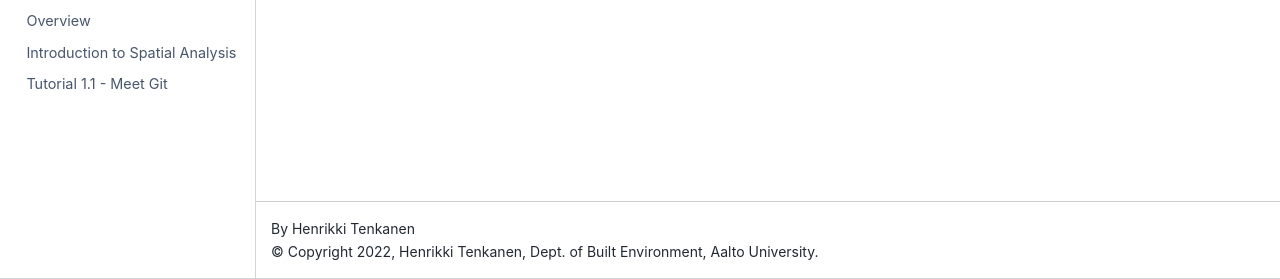
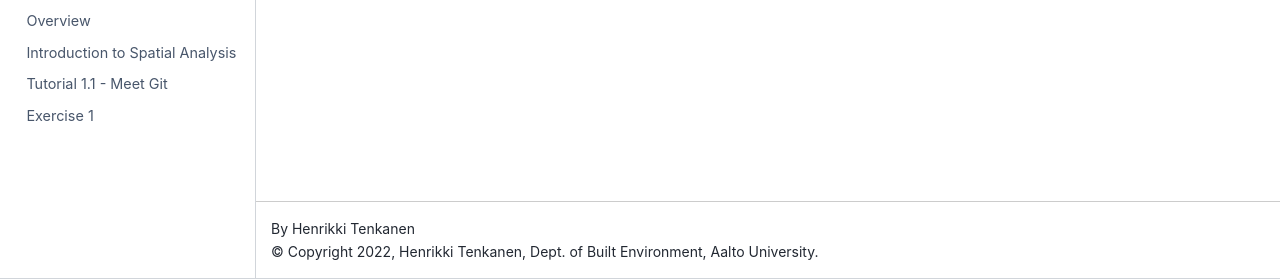
Before and after one commit to AaltoGIS/Spatial-Analytics, a Sphinx documentation site: the page built from source/course-info/attribution.rst, in a window 1280 px wide. Shown: the part 621-900 px from the top of the page. Built offline with Sphinx 7.4.7 and the Sphinx Book theme 1.1.4, drawn with Linux system fonts in a browser that asks for light colours; pages that are not in the unit, such as notebooks, are missing from menus.

Commit message:
Add Exercise 1 to TOC

```diff
--- a/source/index.rst
+++ b/source/index.rst
@@ -140,12 +140,10 @@ Contents
     lessons/L1/introduction-to-spatial-analysis
     lessons/L1/intro-to-python-geostack.ipynb
     lessons/L1/git-basics
+    lessons/L1/exercise-1
 
     .. lessons/L1/point-pattern-analysis
     .. lessons/L1/spatial-autocorrelation
-
-    .. lessons/L1/exercise-1
-
 
 ..    .. toctree::
         :maxdepth: 1
```
